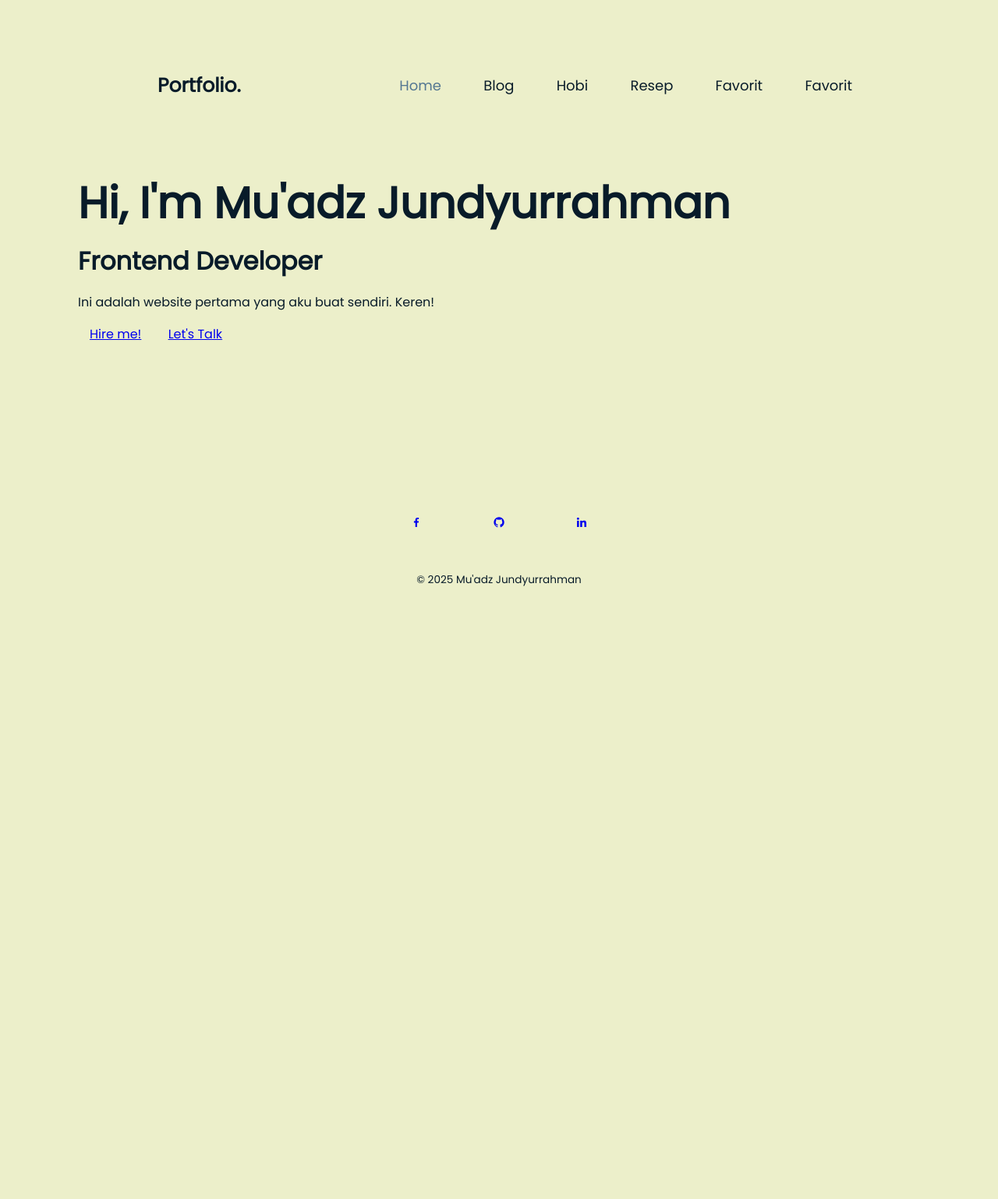
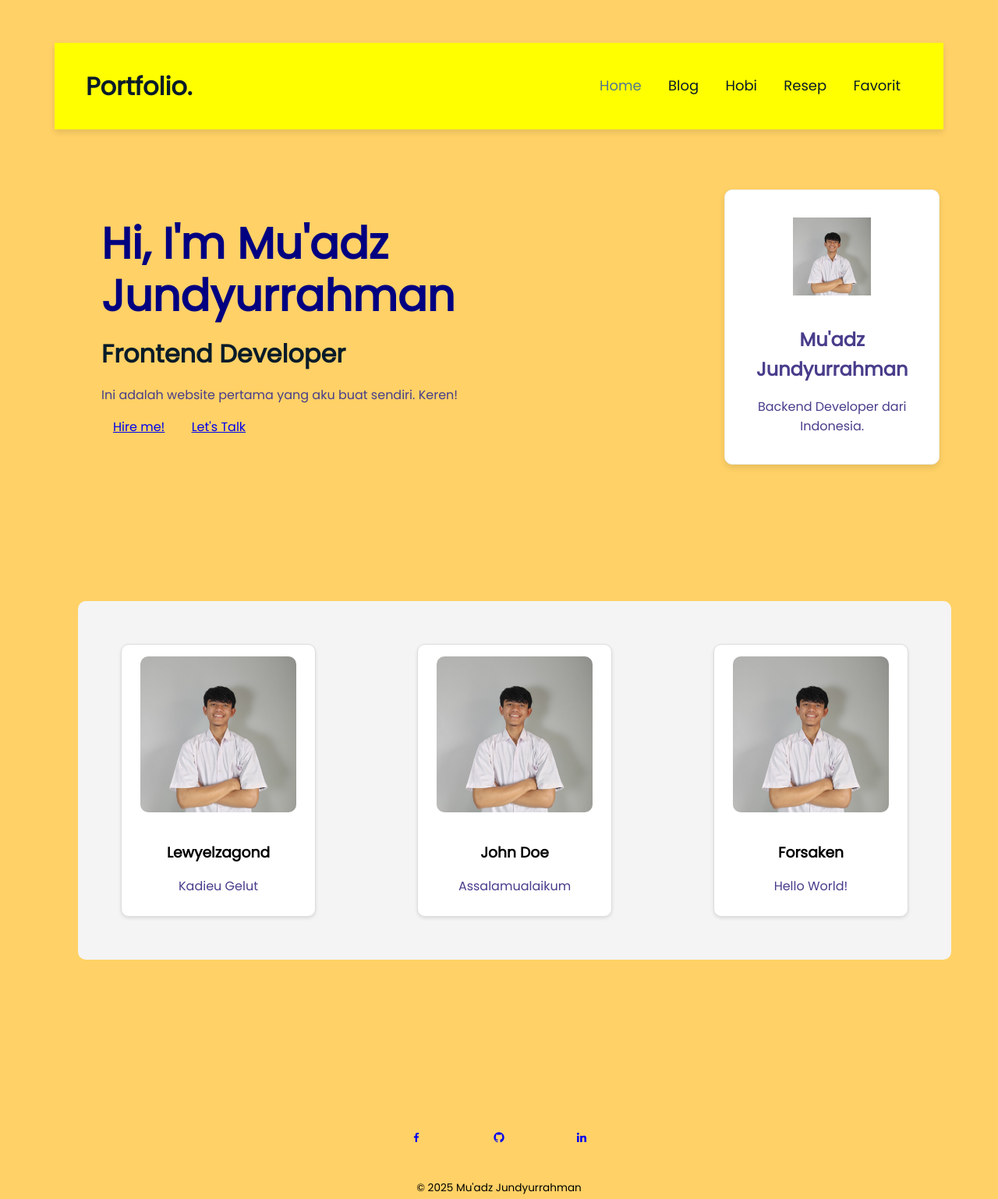
Before and after one commit to moeadz08/portfolio, a plain HTML site: page index.html in a window 1280 px wide. Shown: the whole page at 78% size. Before the commit the page ends 814 px from the top, so only its background shows below. Drawn offline with nearby package versions, Linux system fonts and the light colour scheme.

Commit message:
first commit

```diff
--- /dev/null
+++ b/blog-style.css
@@ -0,0 +1,11 @@
+body {
+    background-color: #ffd166;
+}
+
+header {
+    background-color: red;
+}
+
+article {
+    background-color: #06d6a0;
+}
--- a/index.html
+++ b/index.html
@@ -28,10 +28,11 @@
             <a href="hobi.html">Hobi</a>
             <a href="resep.html">Resep</a>
             <a href="fav.html">Favorit</a>
-            <a href="blog.html">Favorit</a>
         </nav>
     </header>
     <main class="home">
+        <div class="atas">
+            <div class="atas-dalem">
                 <div class="home-content">
                     <h1>Hi, I'm Mu'adz Jundyurrahman</h1>
                     <h3>Frontend Developer</h3>
@@ -41,18 +42,50 @@
                         <a href="#">Let's Talk</a>
                     </div>
                 </div>
+                <div class="kartu-profil">
+                    <img src="assets/IMG-20241205-WA0010 - Edited.jpg" alt="Profile Image" />
+                    <h2>Mu'adz Jundyurrahman</h2>
+                    <p>Backend Developer dari Indonesia.</p>
+                </div>
+            </div>
+
+            <div class="card-container">
+                <div class="card">
+                    <img src="assets/IMG-20241205-WA0010 - Edited.jpg" alt="kartu 1">
+                    <div class="text-card">
+                        <h3>Lewyelzagond</h3>
+                        <p>Kadieu Gelut</p>
+                    </div>
+
+                </div>
+                <div class="card">
+                    <img src="assets/IMG-20241205-WA0010 - Edited.jpg" alt="kartu 2">
+                    <div class="text-card">
+                        <h3>John Doe</h3>
+                        <p>Assalamualaikum</p>
+                    </div>
+                </div>
+                <div class="card">
+                    <img src="assets/IMG-20241205-WA0010 - Edited.jpg" alt="kartu 3">
+                    <div class="text-card">
+                        <h3>Forsaken</h3>
+                        <p>Hello World!</p>
+                    </div>
+                </div>
+            </div>
+        </div>
+
     </main>
     <footer>
-        <div class="home-sci">
-            <a href="#"><i class='bx bxl-facebook'></i></a>
-            <a href="#"><i class='bx bxl-github' ></i></a>
-            <a href="#"><i class='bx bxl-linkedin' ></i></a>
+        <div class=" home-sci ">
+            <a href="# "><i class='bx bxl-facebook'></i></a>
+            <a href="# "><i class='bx bxl-github' ></i></a>
+            <a href="# "><i class='bx bxl-linkedin' ></i></a>
         </div>
-        <div class="copyright">
-            <p>&copy; 2025 Mu'adz Jundyurrahman</p>
+        <div class="copyright ">
+            <span>&copy; 2025 Mu'adz Jundyurrahman</span>
         </div>
     </footer>
-
 </body>
 
 </html>
--- a/style.css
+++ b/style.css
@@ -4,26 +4,46 @@
     padding: 0;
     box-sizing: border-box;
     font-family: 'Poppins', sans-serif;
+    /* border: 1px solid black; */
     /* font-weight: bold; */
 }
 
 .header {
+    display: flex;
     position: relative;
-    top: 0;
-    left: 0;
-    width: 100%;
-    padding: 20px 10%;
-    background: transparent;
-    display: flex;
+    /* top: 0;
+    left: 0; */
+    /* width: 100%; */
+    padding: 15px 25px;
+    background: yellow;
+    box-shadow: 0 4px 8px rgba(0, 0, 0, 0.1);
     justify-content: space-between;
     align-items: center;
-    z-index: 100;
+    /* z-index: 100; */
     /* font-weight: bold; */
 }
 
-.home {
-    /* display: flex; */
-    margin-top: 7rem;
+.navbar a {
+    color: #081b29;
+    font-size: 18px;
+    font-weight: 500;
+    /* margin-left: 35px; */
+    text-decoration: none;
+    transition: .3s;
+    /* gap: 20px; */
+}
+
+.navbar a:hover,
+.navbar a.active {
+    color: #547792;
+}
+
+.logo {
+    /* position: relative; */
+    color: #081b29;
+    font-size: 2em;
+    font-weight: 600;
+    text-decoration: none;
 }
 
 img {
@@ -36,31 +56,9 @@ img {
 body {
     font-family: Arial, sans-serif;
     margin: 40px;
-    background: #ECEFCA;
-    color: #081b29;
+    background-color: #ffd166;
+    /* color: #081b29; */
     line-height: 1.6;
-}
-
-.logo {
-    position: relative;
-    color: #081b29;
-    font-size: 25px;
-    font-weight: 600;
-    text-decoration: none;
-}
-
-.navbar a {
-    color: #081b29;
-    font-size: 18px;
-    font-weight: 500;
-    margin-left: 35px;
-    text-decoration: none;
-    transition: .3s;
-}
-
-.navbar a:hover,
-.navbar a.active {
-    color: #547792;
 }
 
 .home {
@@ -73,12 +71,12 @@ body {
     font-size: 56px;
     font-weight: 700;
     line-height: 1.2;
+    color: navy;
 }
 
 .footer {
     display: flex;
-    /* margin-top: 10rem; */
-    margin-bottom: 0px;
+    /* border-radius: 30px; */
 }
 
 .home-sci {
@@ -98,12 +96,106 @@ body {
     margin-bottom: 1px;
 }
 
-.copyright p {
+.copyright span {
     display: flex;
-    margin-top: 10px;
+    margin-top: 1px;
     font-size: 85%;
     /* border: 1px solid black; */
     align-items: center;
     justify-content: center;
     margin-bottom: 5px;
 }
+
+p,
+h2 {
+    color: darkslateblue;
+}
+
+.kartu-profil {
+    width: 300px;
+    background-color: white;
+    box-shadow: 0 4px 8px rgba(0, 0, 0, 0.1);
+    padding: 20px;
+    border: 1px solid #eee;
+    border-radius: 10px;
+    /* margin: 50px; */
+    text-align: center;
+}
+
+.kartu-profil img {
+    height: 100px;
+    width: 100px;
+}
+
+.atas-dalem {
+    display: flex;
+    justify-content: center;
+    align-items: center;
+}
+
+.card-container {
+    margin-top: 10rem;
+    display: flex;
+    /* justify-content: space-around; */
+    /* align-items: center; */
+    gap: 100px;
+    background-color: #f4f4f4;
+    padding: 40px;
+    border-radius: 10px;
+}
+
+.card-container .card {
+    width: 250px;
+    height: 350px;
+    background-color: white;
+    border: 1px solid #ddd;
+    border-radius: 10px;
+    /* padding: 20px; */
+    box-shadow: 0 2px 4px rgba(0, 0, 0, 0.1);
+    justify-content: center;
+    align-items: center;
+    text-align: center;
+}
+
+.project-gallery .card {
+    display: flex;
+    flex-direction: column;
+    /* susun elemen ke bawah */
+    gap: 1px;
+    width: 300px;
+    height: 350px;
+    background-color: white;
+    border: 1px solid #ddd;
+    border-radius: 10px;
+    padding-top: 15px;
+    box-shadow: 0 2px 4px rgba(0, 0, 0, 0.1);
+    justify-content: center;
+    align-items: center;
+    text-align: center;
+}
+
+.project-gallery .card img {
+    width: 250px;
+    height: 200px;
+    justify-content: center;
+    border-radius: 10px;
+}
+
+.card-container .card img {
+    width: 200px;
+    height: 200px;
+    justify-content: center;
+    border-radius: 10px;
+}
+
+.project-gallery {
+    display: grid;
+    margin-top: 2rem;
+    /* Buat 3 kolom yang sama besar */
+    /* grid-template-columns: repeat(3, 1fr); */
+    grid-template-columns: repeat(auto-fit, minmax(300px, 1fr));
+    gap: 0px;
+    padding: 2px;
+    justify-items: center;
+    border-radius: 10px;
+}
```
Also changed, not shown: blog.html (+52 -34 lines), detail-blog.html (+14 -2 lines), fav.html (+1 -1 lines), hobi.html (+1 -1 lines), resep.html (+2 -1 lines), assets/IMG-20241205-WA0010 - Edited.jpg (added), 1 other file. Lines whose indentation alone changed are shown as unchanged.
